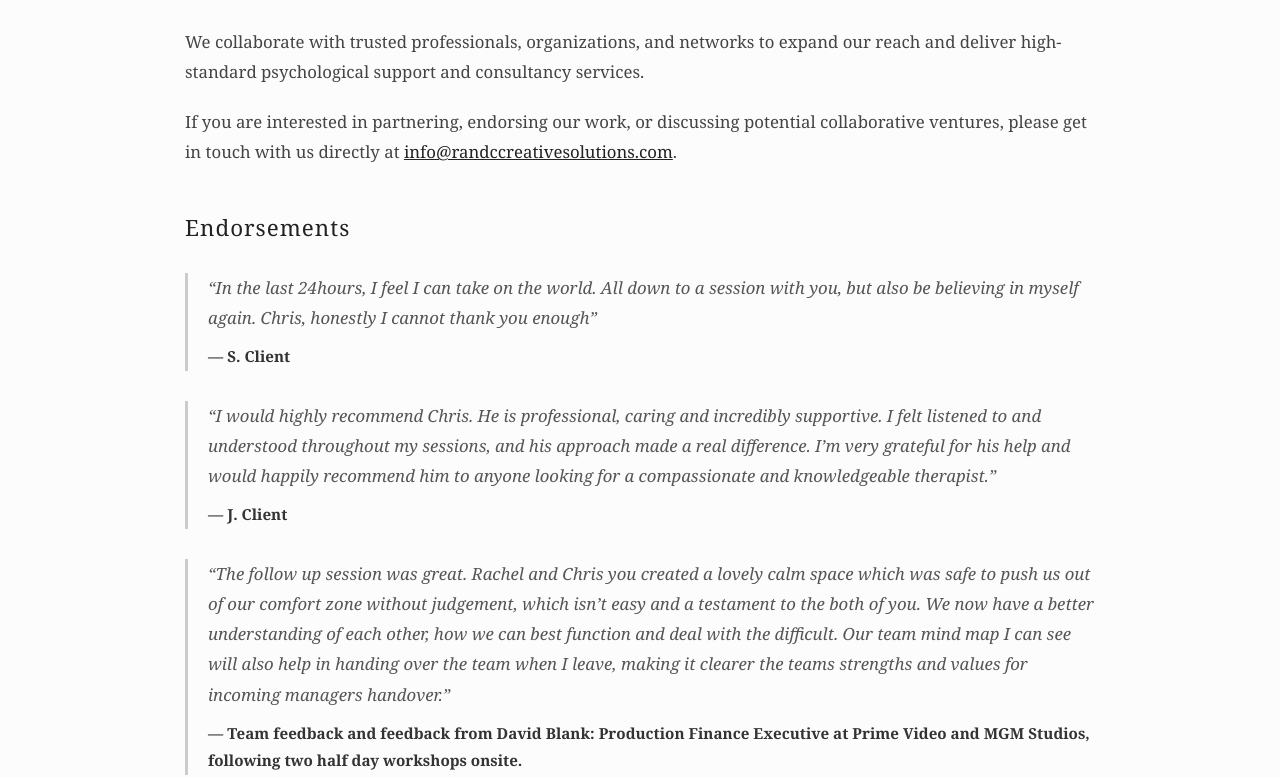
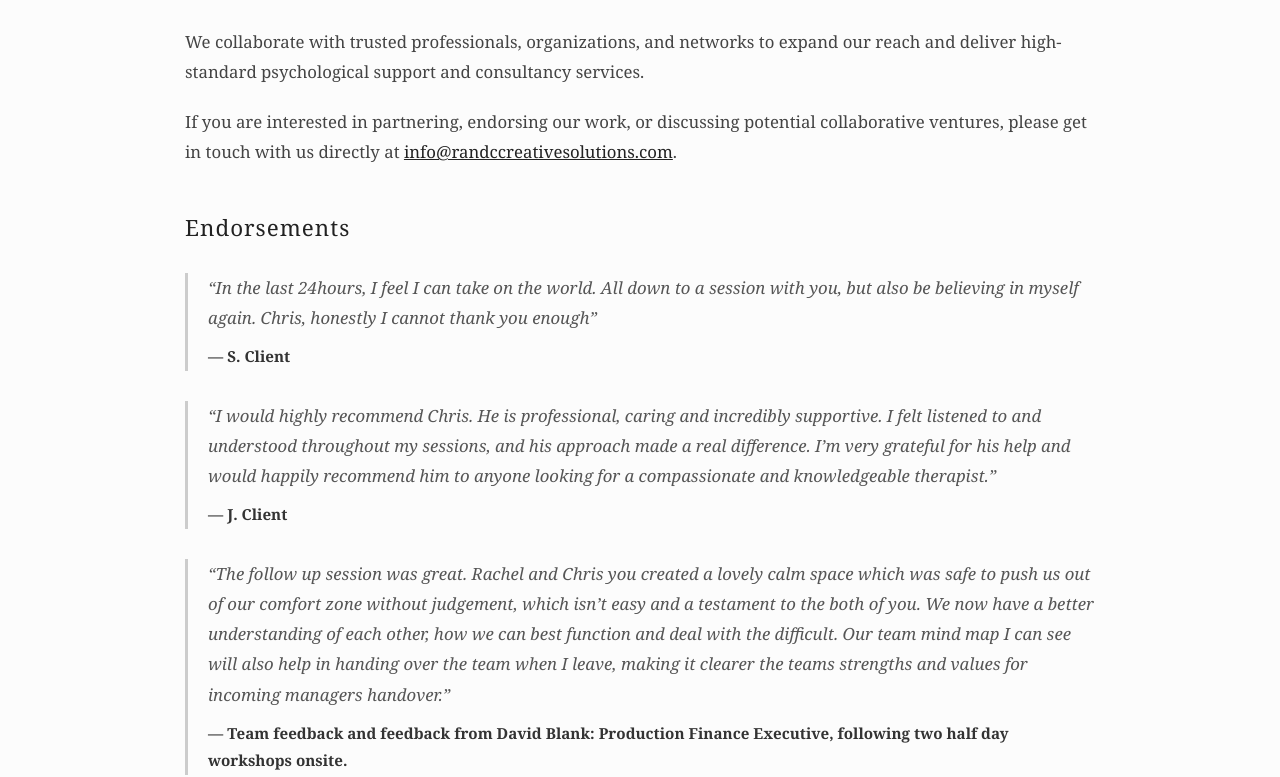
Before and after one commit to tpowellchef-sketch/websiteupdates, a plain HTML site: page partnerships.html in a window 1280 px wide. Shown: the part 175-952 px from the top of the page. Drawn offline with Linux system fonts and the light colour scheme.

Commit message:
Update partnerships.html

```diff
--- a/partnerships.html
+++ b/partnerships.html
@@ -176,7 +176,7 @@
 
                 <blockquote class="testimonial">
                     <p>“The follow up session was great. Rachel and Chris you created a lovely calm space which was safe to push us out of our comfort zone without judgement, which isn’t easy and a testament to the both of you. We now have a better understanding of each other, how we can best function and deal with the difficult. Our team mind map I can see will also help in handing over the team when I leave, making it clearer the teams strengths and values for incoming managers handover.”</p>
-                    <cite>— Team feedback and feedback from David Blank: Production Finance Executive at Prime Video and MGM Studios, following two half day workshops onsite.</cite>
+                    <cite>— Team feedback and feedback from David Blank: Production Finance Executive, following two half day workshops onsite.</cite>
                 </blockquote>
             </div>
         </div>
```
